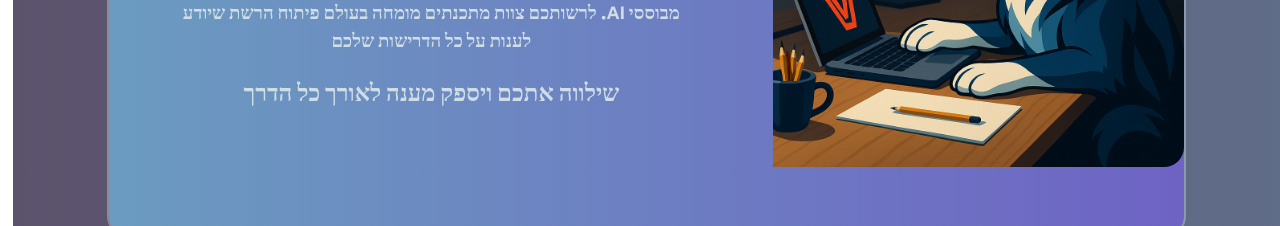
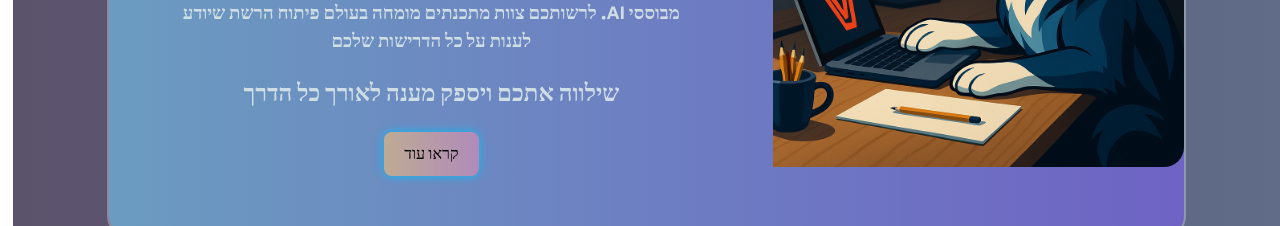
Before and after one commit to Kalzemic/archweb, a React (Vite) app: page / in a window 1280 px wide. Shown: the part 1100-1326 px from the top of the page. Built offline with nearby package versions, Linux system fonts and the light colour scheme.

Commit message:
team page init

```diff
--- a/src/App.tsx
+++ b/src/App.tsx
@@ -6,6 +6,7 @@ import Portfolio from "./components/Portfolio";
 import { Routes, Route, BrowserRouter } from 'react-router-dom'
 import Project from "./components/Project";
 import Contactpage from "./components/ContactPage";
+import TeamPage from "./components/TeamPage";
 
 
 const App = () => {
@@ -36,6 +37,7 @@ const App = () => {
             </>
           } />
           <Route path='/projects/:project_name' element={<Project />} />
+          <Route path='team' element={<TeamPage />} />
         </Routes>
       </div>
     </BrowserRouter>
--- a/src/Styles/AboutPage.css
+++ b/src/Styles/AboutPage.css
@@ -12,6 +12,7 @@
     outline-color: rgba(255, 255, 255, 0.3);
 
 }
+
 
 
 .about-image-container {
--- a/src/components/AboutPage.tsx
+++ b/src/components/AboutPage.tsx
@@ -1,6 +1,10 @@
+import { useNavigate } from 'react-router-dom';
 import '../Styles/AboutPage.css'
+import { motion } from 'framer-motion';
 
 export default function AboutPage() {
+
+    const navigate = useNavigate();
     return (
 
 
@@ -16,6 +20,23 @@ export default function AboutPage() {
                     לרשותכם צוות מתכנתים מומחה בעולם פיתוח הרשת
                     שיודע לענות על כל הדרישות שלכם</h3>
                 <h2>שילווה אתכם ויספק מענה לאורך כל הדרך</h2>
+                <motion.button
+                    initial={{
+                        boxShadow: "0 0 10px rgba(0, 195, 255, 0.9)",
+                        background:
+                            "linear-gradient(to right, rgba(246, 192, 117, 0.6), rgba(196, 94, 237, 0.6))",
+                        backgroundSize: "200% 200%",
+                    }}
+                    animate={{
+                        backgroundPosition: ["0% 50%", "100% 50%", "0% 50%"],
+                    }}
+                    transition={{
+                        duration: 3,
+                        repeat: Infinity,
+                        ease: "easeIn",
+                    }}
+                    className='team-button'
+                    onClick={() => { navigate(`/team`) }}>קראו עוד</motion.button>
             </div>
         </div>
 
--- /dev/null
+++ b/src/components/TeamPage.tsx
@@ -0,0 +1,14 @@
+import '../Styles/TeamPage.css'
+
+
+
+
+
+
+export default function TeamPage() {
+    return (
+        <div>
+
+        </div>
+    );
+}
```
Also changed, not shown: src/Styles/TeamPage.css (added).
